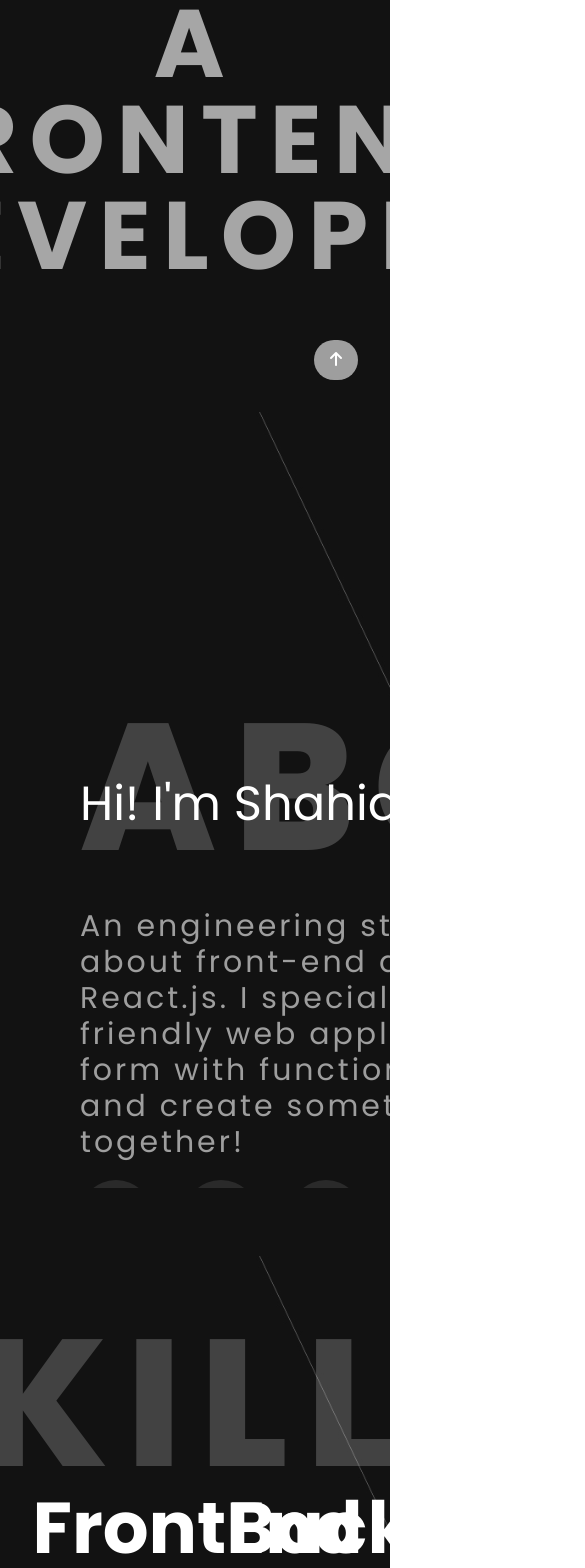
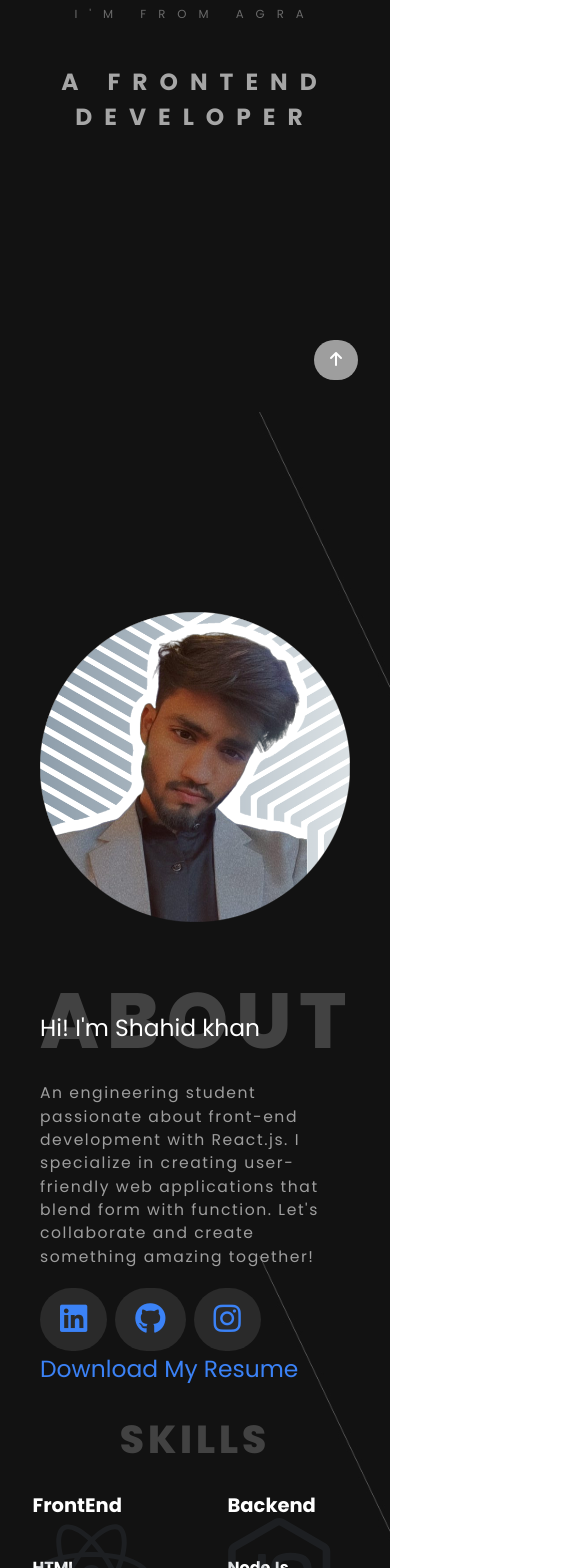
Before and after one commit to Shahid0301/PortfolioUpdated, a React (Vite) app: page / in a window 390 px wide. Shown: the part 432-2000 px from the top of the page, 585 px wide, since content can reach past the window. Built offline with nearby package versions, Linux system fonts and the light colour scheme.

Commit message:
Mobile Responsive

```diff
--- a/src/App.jsx
+++ b/src/App.jsx
@@ -8,19 +8,20 @@ import ScrollAnimation from "./Components/ScrollAnimation";
 import Contact from "./Components/Contact";
 import Navbar from "./Components/Navbar";
 import ScrollToTopButton from "./Components/ScrollToTopButton";
-import './global.css'
+import "./global.css";
 function App() {
-  const sections = ['Home', 'About', 'Skills', 'Portfolio', 'Contact'];
+  const sections = ["Home", "About", "Skills", "Portfolio", "Contact"];
   return (
     <>
       <ScrollAnimation />
-      <div className="bg-[url('/Images/background.jpg')] bg-opacity-1 bg-fixed bg-cover bg-center font-Poppins ">
-        <ScrollToTopButton/>
-        <Navbar sections={sections}/>
+      <div className="bg-[url('/Images/background.jpg')] bg-opacity-1 bg-fixed bg-cover bg-center font-Poppins scroll-smooth">
+        <ScrollToTopButton />
+        <Navbar sections={sections} />
         <Introduction />
         <About />
         <Skills />
         <Projects />
+
         <Contact />
       </div>
     </>
--- a/src/Components/About.jsx
+++ b/src/Components/About.jsx
@@ -5,43 +5,50 @@ import SocialIcon from "./SocialIcon";
 
 function About() {
   return (
-    <div id="about" className="mt-20 flex overflow-hidden">
+    <div
+      id="about"
+      className="mt-20 flex  overflow-hidden phone:flex-col phone:mt-0"
+    >
       {/* Image */}
-      <div className="overflow-hidden bg-cover bg-center mt-36">
-        <img src="/Images/profile-pic.png" alt="Profile" />
+      <div className="overflow-hidden bg-cover bg-center mt-36   phone:m-10">
+        <img src="/Images/profile-pic.png" alt="Profile" className="" />
       </div>
 
       {/* Text Content */}
       <motion.div
-        className="ml-20"
+        className="ml-20 phone:mx-10"
         initial={{ translateY: 80 }}
         transition={{ duration: 2 }}
         whileInView={{ translateY: 0 }}
       >
         {/* Heading */}
-        <h1 className="absolute text-white text-[180px] font-extrabold tracking-widest opacity-[0.2]">
+        <h1 className="absolute text-white text-[12vw] font-extrabold tracking-widest opacity-[0.2] phone:text-[20vw]">
           ABOUT
         </h1>
 
         {/* Main Content */}
-        <div className="relative top-32 flex flex-col">
-          <h1 className="text-5xl text-white mb-20">Hi! I'm Shahid khan</h1>
-          <div className="text-3xl text-subheading w-[700px] tracking-widest text-balance">
+        <div className="relative top-32 flex flex-col phone:top-12 phone:h-[110vw] ">
+          <h1 className="text-[3vw] text-white mb-20 phone:mb-9 phone:text-[6vw]">
+            Hi! I'm Shahid khan
+          </h1>
+          <div className="text-[2vw] text-subheading w-[50vw] tracking-widest text-balance phone:w-full phone:text-[4vw]">
             An engineering student passionate about front-end development with
             React.js. I specialize in creating user-friendly web applications
             that blend form with function. Let's collaborate and create
             something amazing together!
           </div>
+          <div>
             <SocialIcon />
 
             {/* Link to Resume */}
             <a
               href="/files/resume.pdf"
               download
-            className="text-3xl text-blue-500 mt-5"
+              className="text-[2vw] text-blue-500 mt-5 phone:mt-6 phone:text-[6vw]"
             >
               Download My Resume
             </a>
+          </div>
         </div>
       </motion.div>
     </div>
--- a/src/Components/Contact.jsx
+++ b/src/Components/Contact.jsx
@@ -4,9 +4,9 @@ function Contact() {
   return (
     <div id="contact" className="w-full h-screen flex justify-center items-center flex-col bg-black-background">
       <SocialIcon />
-      <h1 className="text-6xl font-bold text-white my-10">Contact Us</h1>
-      <h3 className="text-subheading text-3xl">professionalshahid0@gmail.com</h3>
-      <span className="text-subheading m-10">Copyright 2024 &copy; All rights reserved | Shahid khan</span>
+      <h1 className="text-[5vw] font-bold text-white my-10">Contact Us</h1>
+      <h3 className="text-subheading text-[2vw] phone:text-[5vw]">professionalshahid0@gmail.com</h3>
+      <span className="text-subheading m-10 text-[1vw] phone:text-[3vw]">Copyright 2024 &copy; All rights reserved | Shahid khan</span>
     </div>
   ) ;
 }
--- a/src/Components/Introduction.jsx
+++ b/src/Components/Introduction.jsx
@@ -27,9 +27,9 @@ function Introduction() {
 
 
 
-    <motion.div id="home" className="w-full h-screen flex justify-center mb- items-end tracking-[12px] overflow-hidden">
+    <motion.div id="home" className="w-full h-screen flex justify-center mb- items-end tracking-[12px] overflow-hidden phone:items-center">
       <motion.div
-        className="text-center relative bottom-72"
+        className="text-center relative bottom-72 phone:bottom-20"
         variants={variants}
         initial="initial"
         animate="animate"
@@ -44,10 +44,10 @@ function Introduction() {
           transition={{ duration: 4 }}
           exit={true}
         >
-          <h1 className="text-subheading text-4xl mb-10">
+          <h1 className="text-subheading text-[3vw] mb-10">
             {introContent.subhead}
           </h1>
-          <h1 className="text-white text-8xl font-bold">{introContent.head}</h1>
+          <h1 className="text-white text-[6vw] font-bold">{introContent.head}</h1>
         </motion.div>
       </motion.div>
     </motion.div>
--- a/src/Components/Navbar.jsx
+++ b/src/Components/Navbar.jsx
@@ -8,10 +8,10 @@ function Navbar({ sections }) {
   };
 
   return (
-    <div id='navbar' className='w-full h-10 p-20 flex justify-between items-center'>
+    <div id='navbar' className='w-full h-10 p-20 flex justify-between items-center phone:px-10'>
       <div className='flex items-center'>
-        <img src='/Images/profile-pic.png' className='w-[5vw]' alt='Profile' />
-        <span className='text-white text-3xl mx-5'>Shahid Khan</span>
+        <img src='/Images/profile-pic.png' className='w-[7vw]' alt='Profile' />
+        <span className='text-white text-[3vw] mx-5'>SHAHID KHAN</span>
       </div>
       <div className='hamburger' onClick={handleClick}>
         <i className={clicked ? 'fas fa-times text-white text-3xl cursor-pointer' : 'fas fa-bars text-white text-3xl cursor-pointer'} />
--- a/src/Components/Projects.jsx
+++ b/src/Components/Projects.jsx
@@ -6,9 +6,9 @@ import ProjectSection from "./ProjectSection";
 function Projects() {
   return (
     <div id="portfolio" className="tracking-widest overflow-hidden">
-      <div className="text-center h-[80%] m-72">
-        <h2 className="text-subheading text-5xl">PORTFOLIO</h2>
-        <h1 className="text-white text-8xl">Checkout a few of my works</h1>
+      <div className="text-center h-[80%] m-72 phone:m-20">
+        <h2 className="text-subheading text-[4vw]">PORTFOLIO</h2>
+        <h1 className="text-white text-[6vw]">Checkout a few of my works</h1>
       </div>
       {/* Map over projectData and render ProjectSection for each project */}
       {projectData.map((project) => (
--- a/src/Components/SkillBox.jsx
+++ b/src/Components/SkillBox.jsx
@@ -7,13 +7,13 @@ import SkillProgress from "./SkillProgress";
 function SkillBox({ children, skill }) {
   return (
     <motion.div
-      className="w-2/6  "
+      className="w-2/6  relative"
       initial={{ opacity: 0 }}
       whileInView={{opacity: 1 }}
       transition={{ duration: 1, ease: "easeInOut" }}
     >
       <motion.h1
-        className="absolute  text-gray-600 text-[400px] font-extrabold opacity-[0.2]"
+        className="absolute   text-gray-600 text-[30vw] font-extrabold opacity-[0.2]"
         initial={{ opacity: 0 }}
         whileInView={{ opacity: 0.2 }}
         transition={{ duration: 2, ease: easeInOut }}
@@ -24,7 +24,7 @@ function SkillBox({ children, skill }) {
           <FontAwesomeIcon icon={faNodeJs} />
         )}
       </motion.h1>
-      <h1 className="text-white text-7xl font-bold">{children}</h1>
+      <h1 className="text-white text-[5vw] font-bold">{children}</h1>
 
       <ul className="mt-9">
       {skill.map((el) => (
--- a/src/Components/Skills.jsx
+++ b/src/Components/Skills.jsx
@@ -27,16 +27,16 @@ const backendSkills = [
   ];
 
   return (
-    <div id="skills" className="w-full flex   mt-20 justify-around flex-wrap">
-      <h1 className="absolute  text-white text-[180px] font-extrabold tracking-widest opacity-[0.2]">
+    <div id="skills" className="w-full flex   mt-20 justify-around flex-wrap phone:mt-5">
+      <h1 className="absolute  text-white text-[10vw] font-extrabold tracking-widest opacity-[0.2]">
         SKILLS
       </h1>
-      <div className="w-full mt-56  flex justify-around flex-wrap">
+      <div className="w-full mt-56  flex justify-around flex-wrap phone:mt-20">
         <SkillBox skill={frontendSkills}>FrontEnd</SkillBox>
         <SkillBox skill={backendSkills}>Backend</SkillBox>
       </div>
       <div className="w-[85%] mt-10">
-        <h1 className="text-white text-7xl font-bold">Additional</h1>
+        <h1 className="text-white text-[5vw] font-bold">Additional</h1>
         <ul className=" ">
         {additionalSkills.map((el) => (
           <SkillProgress key={ el } skillName={el.name} percentage={el.percentage}/>
--- a/src/Components/SocialIcon.jsx
+++ b/src/Components/SocialIcon.jsx
@@ -19,7 +19,7 @@ function SocialIcon() {
 
 // Reusable component for social media icons
 const SocialMediaIcon = ({ icon }) => (
-  <span className="text-4xl text-blue-500 mt-5 bg-white/[0.1] p-5 rounded-full mr-8">
+  <span className="text-[3vw] text-blue-500 mt-5 bg-white/[0.1] p-3 px-7 rounded-full mr-8 phone:mr-2 phone:p-2 phone:px-5 phone:text-[8vw]">
     <a href={icon.link}>
       <i className={`fa-brands fa-${icon.name}`}></i>
     </a>
--- a/tailwind.config.js
+++ b/tailwind.config.js
@@ -12,7 +12,10 @@ export default {
       },
       fontFamily: {
         'Poppins':['Poppins']
-      }
+      },
+      screens: {
+        'phone': {'max': '575px'}, // Custom breakpoint for phones
+      },
     },
   },
   plugins: [],
```
Also changed, not shown: src/Components/ProjectSection.jsx (+6 -6 lines). Lines whose indentation alone changed are shown as unchanged.
